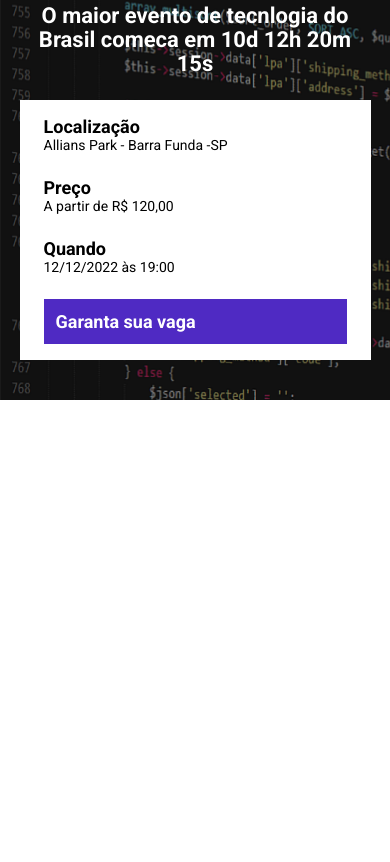
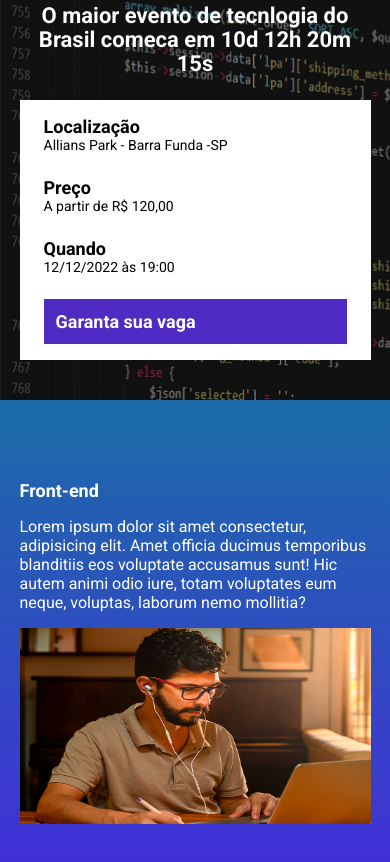
Before and after one commit to fredMelchior/ebac_talks, a website built with Parcel: page src/index.html in a window 390 px wide. Shown: the part 100-962 px from the top of the page. Before the commit the page ends 844 px from the top, so only its background shows below. Built offline with nearby package versions, Linux system fonts and the light colour scheme.

Commit message:
section event

```diff
--- a/src/index.html
+++ b/src/index.html
@@ -38,6 +38,17 @@
             </div>
         </div>
     </header>
+    <section class="event">
+        <div class="container">
+            <div class="event__details">
+                <h2 class="event__details__title">Front-end</h2>
+                <p class="event__details__desc">
+                    Lorem ipsum dolor sit amet consectetur, adipisicing elit. Amet officia ducimus temporibus blanditiis eos voluptate accusamus sunt! Hic autem animi odio iure, totam voluptates eum neque, voluptas, laborum nemo mollitia?
+                </p>
+            </div>
+            <img class="event__image" src="./images/frontend.png" alt="Front-end">
+        </div>
+    </section>
     <script src="./scripts/main.js"></script>
 </body>
 </html>
--- /dev/null
+++ b/src/styles/_event.scss
@@ -0,0 +1,41 @@
+.event{
+    padding: 80px 0;
+    background-image: linear-gradient(#1b6ca7, #442bdb);
+    .container{
+        display: flex;
+    }
+
+    &__details{
+        margin-right: 40px;
+
+        &__title{
+            font-size: 18px;
+            font-weight: bold;
+            margin-bottom: 16px;
+        }
+
+        &__description{
+            line-height: 22px;
+        }
+    }
+
+    &__image{
+        width: 360px;
+        height: 196px;
+    }
+
+    @media (max-width: 640px) {
+        .container{
+            display: block;
+        }
+
+        &__details{
+            margin-right: 0;
+            margin-bottom: 16px;
+        }
+
+        &__image{
+            width: 100%;
+        }
+    }
+}
--- a/src/styles/style.scss
+++ b/src/styles/style.scss
@@ -1,4 +1,5 @@
 @use 'hero';
+@use 'event';
 @use 'components/infos-bar';
 @use 'components/buttons';
 
```
